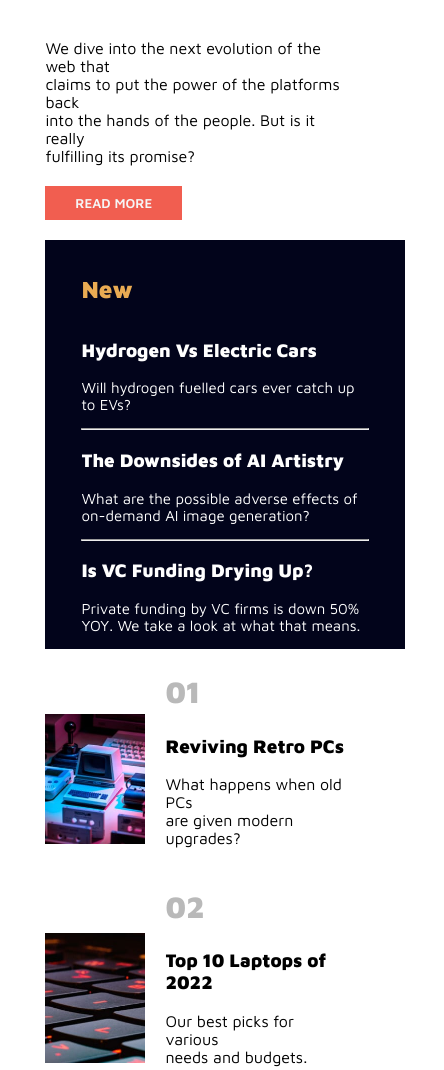
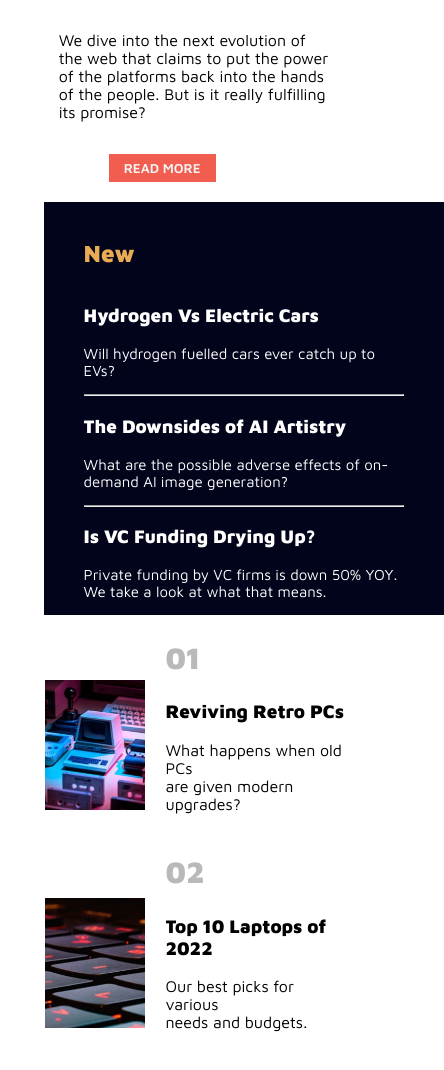
Before and after one commit to avikalohany99/News-Homepage, a plain HTML site: page index.html in a window 390 px wide. Shown: the part 613-1683 px from the top of the page, 444 px wide, since content can reach past the window. Drawn offline with nearby package versions, Linux system fonts and the light colour scheme.

Commit message:
Finished responsiveness

```diff
--- a/index.html
+++ b/index.html
@@ -46,12 +46,12 @@
       <img src="./assets/images/image-web-3-desktop.jpg" alt="">
       <div class="section2">
         <div>
-          <h1>The Bright <br> Future of <br> Web 3.0?</h1>
+          <h1>The Bright Future of Web 3.0?</h1>
         </div>
         <div class="section3">
-          <h4>We dive into the next evolution of the web that <br>
-            claims to put the power of the platforms back <br>
-            into the hands of the people. But is it really <br>
+          <h4>We dive into the next evolution of the web that
+            claims to put the power of the platforms back
+            into the hands of the people. But is it really
             fulfilling its promise?
           </h4>
           <button>READ MORE</button>
@@ -62,13 +62,13 @@
     <div class="section1_info">
       <h1>New</h1>
       <h3>Hydrogen Vs Electric Cars</h3>
-      <p>Will hydrogen fuelled cars ever catch up <br> to EVs?</p>
+      <p>Will hydrogen fuelled cars ever catch up to EVs?</p>
       <hr>
       <h3>The Downsides of AI Artistry</h3>
-      <p>What are the possible adverse effects of <br> on-demand AI image generation?</p>
+      <p>What are the possible adverse effects of on-demand AI image generation?</p>
       <hr>
       <h3>Is VC Funding Drying Up?</h3>
-      <p>Private funding by VC firms is down 50% <br> YOY. We take a look at what that means.</p>
+      <p>Private funding by VC firms is down 50% YOY. We take a look at what that means.</p>
     </div>
   </section>
 
@@ -99,6 +99,9 @@
     </div>
   </section>
 
+  <!-- Custom JS link   -->
+	<script src="./js/index.js"></script>
+
   <!-- <div class="attribution">
     Challenge by <a href="https://www.frontendmentor.io?ref=challenge" target="_blank">Frontend Mentor</a>.
     Coded by <a href="#">Your Name Here</a>.
--- a/js/index.js
+++ b/js/index.js
@@ -0,0 +1,7 @@
+let menu = document.querySelector('#menu-icon');
+let navlist = document.querySelector('.navlist');
+
+menu.onclick = () => {
+    menu.classList.toggle('bx-x');
+    navlist.classList.toggle('open');
+};
--- a/style/style.css
+++ b/style/style.css
@@ -67,7 +67,7 @@ header{
     display: flex;
     justify-content:first baseline;
     gap: 20px;
-    padding: 0 10%;
+    padding: 0 9.5%;
 }
 
 .section1_img img{
@@ -77,9 +77,9 @@ header{
 
 .section1_info{
     background-color: #02041b;
-    height: auto;
-    /* max-height: 490px; */
-    width: 360px;
+    /* height: auto; */
+    max-height: 490px;
+    width: 860px;
 }
 
 .section1_info h1{
@@ -96,7 +96,7 @@ header{
     color: white;
     padding: 0 10%;
     font-weight: 100;
-    font-size:15px;
+    font-size: 15px;
 }
 
 .section1_info hr{
@@ -107,7 +107,6 @@ header{
 .section2{
     display: flex;
     justify-content: space-between;
-    gap: 20px;
 }
 
 .section2 h1{
@@ -117,13 +116,15 @@ header{
 
 .section3 h4{
     /* padding-top: 16%; */
+    padding: 4% 12%;
     font-weight: 200;
 }
 
 .section3 button{
     background-color: hsl(5, 85%, 63%);
     color: whitesmoke;
-    padding: 3% 10%;
+    padding: 2% 5%;
+    margin-left: 65px;
     border: transparent;
     cursor: pointer;
     font-weight: 600;
@@ -199,6 +200,7 @@ header{
 @media (max-width: 1030px){
     #menu-icon{
         display: block;
+        color: #02041b;
     }
     .navlist{
         position:absolute;
@@ -206,7 +208,7 @@ header{
         right:-100%;
         width:300px;
         height:40vh;
-        background-color: transparent;
+        background: hsl(5, 85%, 63%);
         display:flex;
         align-items:center;
         flex-direction: column;
@@ -222,24 +224,18 @@ header{
         right: 0;
     }
     .section1{
-        margin-top: 70px;
-        display: flex;
-        justify-content:first baseline;
         flex-direction: column;
-        gap: 20px;
-        padding: 0 10%;
     }
     .section2{
-        display: flex;
-        justify-content: space-between;
         flex-direction: column;
-        gap: 20px;
     }
     .section_foot{
-        display: flex;
-        align-items: center;
         flex-direction: column;
-        justify-content: space-between;
-        padding: 0 10%;
+    }
+    .section1_info{
+        width:400px;
+    }
+    .section3 h4{
+        padding: 4% 5%;
     }
 }
```
